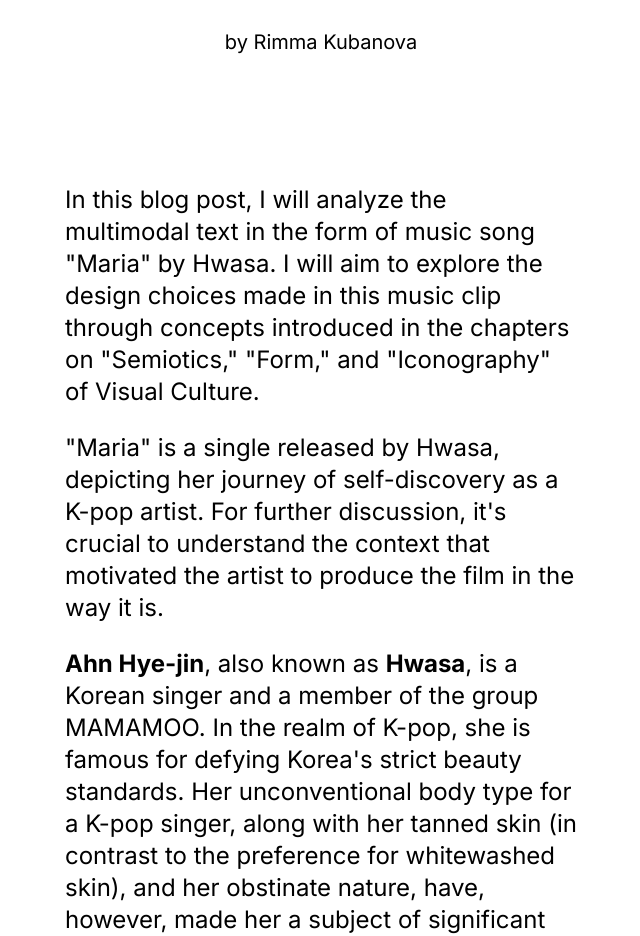
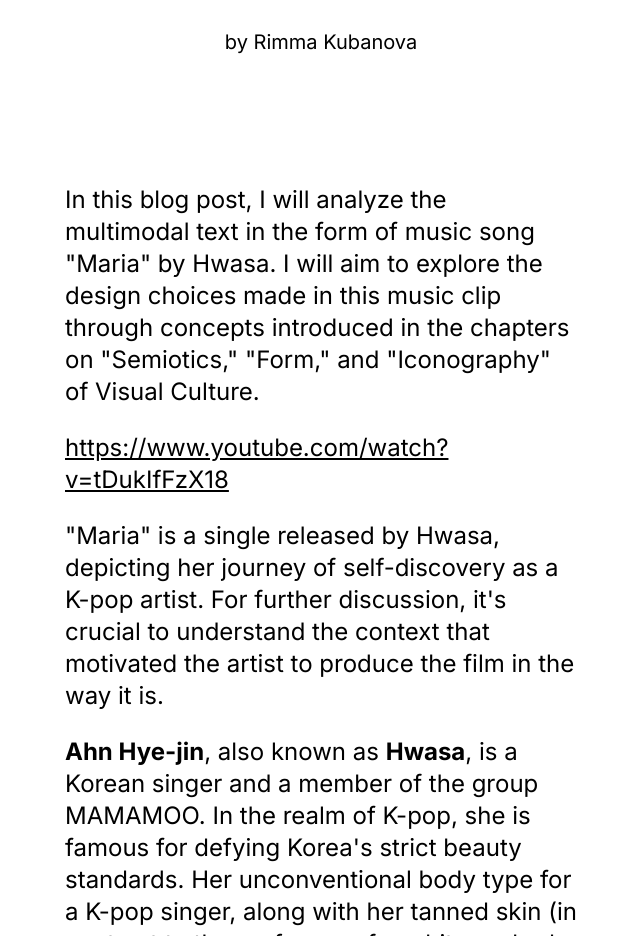
Before and after one commit to rimma-kubanova/blog, a Next.js app: page /works/blog1 in a window 1280 px wide. Shown: the part 1220-2156 px from the top of the page, without its empty margins (319-959 px from the left). Built offline with nearby package versions, Linux system fonts and the light colour scheme.

Commit message:
Update page.tsx

```diff
--- a/src/app/works/blog1/page.tsx
+++ b/src/app/works/blog1/page.tsx
@@ -21,7 +21,8 @@
           <div className="px-48 mx-48 text-start">
           <h2 className="text-black text-6xl font-bold text-center pt-20">Visual Storytelling: Analysis of Hwasa&apos;s &apos;Maria&apos; Music Video</h2>
             <h6 className="text-xl text-center pt-6 pb-20">by Rimma Kubanova </h6>
-            <h6 className="text-2xl pt-12">In this blog post, I will analyze the multimodal text in the form of music song "Maria" by Hwasa. I will aim to explore the design choices made in this music clip through concepts introduced in the chapters on "Semiotics," "Form," and "Iconography" of Visual Culture.</h6>
+            <h6 className="text-2xl pb-6 pt-12">In this blog post, I will analyze the multimodal text in the form of music song "Maria" by Hwasa. I will aim to explore the design choices made in this music clip through concepts introduced in the chapters on "Semiotics," "Form," and "Iconography" of Visual Culture.</h6>
+            <a className="text-center text-2xl py-12 underline" href="https://www.youtube.com/watch?v=tDukIfFzX18">https://www.youtube.com/watch?v=tDukIfFzX18</a>
             <h6 className="text-2xl pt-6">"Maria" is a single released by Hwasa, depicting her journey of self-discovery as a K-pop artist. For further discussion, it&apos;s crucial to understand the context that motivated the artist to produce the film in the way it is.</h6>
             <h6 className="text-2xl py-6"><span className="font-bold">Ahn Hye-jin</span>, also known as <span className="font-bold">Hwasa</span>, is a Korean singer and a member of the group MAMAMOO. In the realm of K-pop, she is famous for defying Korea&apos;s strict beauty standards. Her unconventional body type for a K-pop singer, along with her tanned skin (in contrast to the preference for whitewashed skin), and her obstinate nature, have, however, made her a subject of significant criticism and judgment.
 </h6>
```
